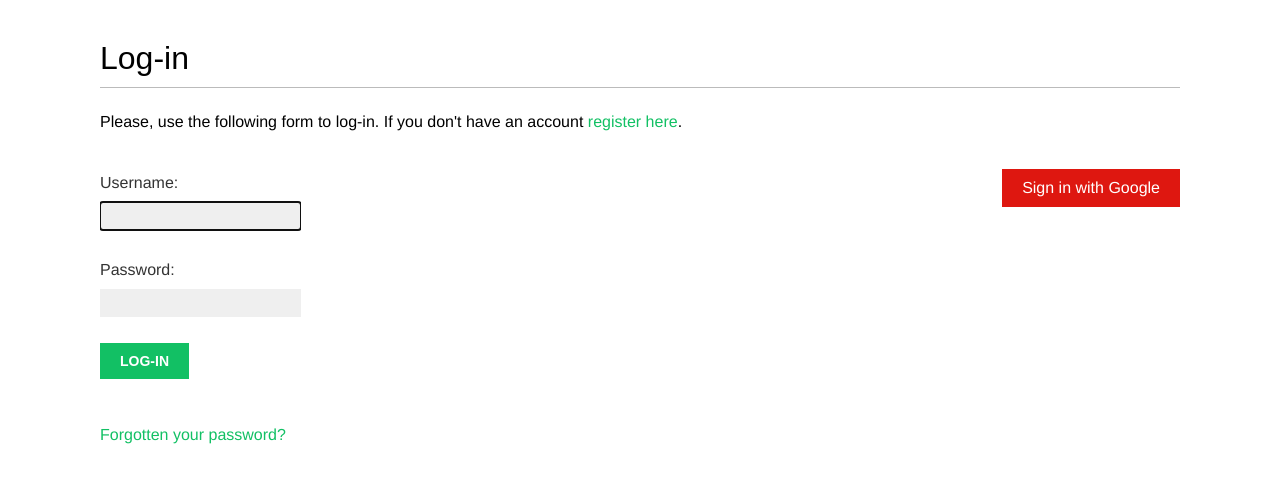
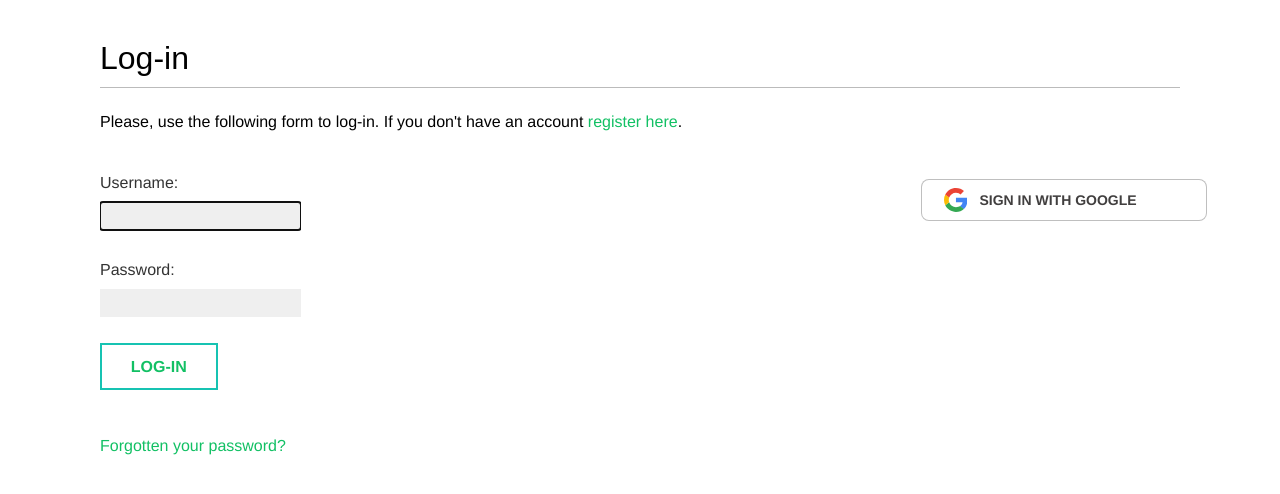
Before and after one commit to david96182/PicBookmark, a Django app: page /account/login/ in a window 1280 px wide. Shown: the part 60-554 px from the top of the page. Run offline with Django 4.2, Linux system fonts and the light colour scheme; some web fonts are replaced.

Commit message:
update buttons style

```diff
--- a/account/static/css/base.css
+++ b/account/static/css/base.css
@@ -111,11 +111,52 @@ input, textarea {
 }
 input[type=submit], a.button {
     font-weight:bold;
-    background:#12c064;
     color:#fff;
-    padding:10px 20px;
-    font-size:14px;
-    text-transform:uppercase;
+    padding: 0.8em 1.8em;
+    border: 2px solid #17C3B2;
+    position: relative;
+    overflow: hidden;
+    background-color: transparent;
+    text-align: center;
+    text-transform: uppercase;
+    font-size: 16px;
+    transition: .3s;
+    z-index: 1;
+    font-family: inherit;
+    color: #12c064;
+}
+input[type=submit]::before, a.button::before {
+    content: '';
+    width: 0;
+    height: 300%;
+    position: absolute;
+    top: 50%;
+    left: 50%;
+    transform: translate(-50%, -50%) rotate(45deg);
+    background: #17C3B2;
+    transition: .5s ease;
+    display: block;
+    z-index: -1;
+}
+input[type=submit]:hover::before, a.button:hover::before {
+    width: 105%;
+}
+input[type=submit]:hover, a.button:hover {
+    color: #111;
+}
+.bookbutton {
+    font-weight:bold;
+    color:#fff;
+    padding: 0.8em 1.8em;
+    border: 2px solid #17C3B2;
+    background-color: transparent;
+    text-align: center;
+    text-transform: uppercase;
+    font-size: 16px;
+    transition: .3s;
+    z-index: 1;
+    font-family: inherit;
+    color: #12c064;
 }
 .errorlist {
     color:#cc0033;
@@ -187,9 +228,32 @@ ul.messages li a.close {
     display:block;
     color:#fff;
 }
-.social li.facebook { background:#3b5399; }
-.social li.twitter { background:#00cffa; }
-.social li.google { background:#de1710; }
+.google {
+  max-width: 320px;
+  display: flex !important;
+  padding: 0.5rem 1.4rem;
+  font-size: 0.875rem;
+  line-height: 1.25rem;
+  font-weight: 700;
+  text-align: center;
+  text-transform: uppercase;
+  vertical-align: middle;
+  align-items: center;
+  border-radius: 0.5rem;
+  border: 1px solid rgba(0, 0, 0, 0.25);
+  gap: 0.75rem;
+  color: rgb(65, 63, 63) !important;
+  background-color: #fff !important;
+  cursor: pointer;
+  transition: all .6s ease;
+}
+.google svg {
+  height: 24px;
+}
+.google:hover {
+  transform: scale(1.02);
+}
+
 
 
 /* images */
--- a/account/templates/account/dashboard.html
+++ b/account/templates/account/dashboard.html
@@ -8,7 +8,7 @@
     <p>Welcome to your dashboard. You have bookmarked {{ total_images_created}} image{{ total_images_created|pluralize }}.</p>
   {% endwith %}
   <p>Drag the following button to your bookmarks toolbar to bookmark images
-  from other websites → <a href="javascript:{% include "bookmarklet_launcher.js"%}" class="button">Bookmark it</a></p>
+  from other websites → <a href="javascript:{% include "bookmarklet_launcher.js"%}" class="bookbutton">Bookmark it</a></p>
   <p>You can also <a href="{% url "edit" %}">edit your profile</a> or <a href="{% url "password_change" %}">change your password</a>.</p>
   <h2>What's happening</h2>
   <div id="action-list">
--- a/account/templates/registration/login.html
+++ b/account/templates/registration/login.html
@@ -30,8 +30,14 @@
   </div>
   <div class="social">
     <ul>
-      <li class="google">
-        <a href="{% url "social:begin" "google-oauth2" %}">
+      <li>
+        <a class="google" href="{% url "social:begin" "google-oauth2" %}">
+          <svg xmlns="http://www.w3.org/2000/svg" preserveAspectRatio="xMidYMid" viewBox="0 0 256 262">
+            <path fill="#4285F4" d="M255.878 133.451c0-10.734-.871-18.567-2.756-26.69H130.55v48.448h71.947c-1.45 12.04-9.283 30.172-26.69 42.356l-.244 1.622 38.755 30.023 2.685.268c24.659-22.774 38.875-56.282 38.875-96.027"></path>
+            <path fill="#34A853" d="M130.55 261.1c35.248 0 64.839-11.605 86.453-31.622l-41.196-31.913c-11.024 7.688-25.82 13.055-45.257 13.055-34.523 0-63.824-22.773-74.269-54.25l-1.531.13-40.298 31.187-.527 1.465C35.393 231.798 79.49 261.1 130.55 261.1"></path>
+            <path fill="#FBBC05" d="M56.281 156.37c-2.756-8.123-4.351-16.827-4.351-25.82 0-8.994 1.595-17.697 4.206-25.82l-.073-1.73L15.26 71.312l-1.335.635C5.077 89.644 0 109.517 0 130.55s5.077 40.905 13.925 58.602l42.356-32.782"></path>
+            <path fill="#EB4335" d="M130.55 50.479c24.514 0 41.05 10.589 50.479 19.438l36.844-35.974C195.245 12.91 165.798 0 130.55 0 79.49 0 35.393 29.301 13.925 71.947l42.211 32.783c10.59-31.477 39.891-54.251 74.414-54.251"></path>
+          </svg>
           Sign in with Google
         </a>
       </li>
```
